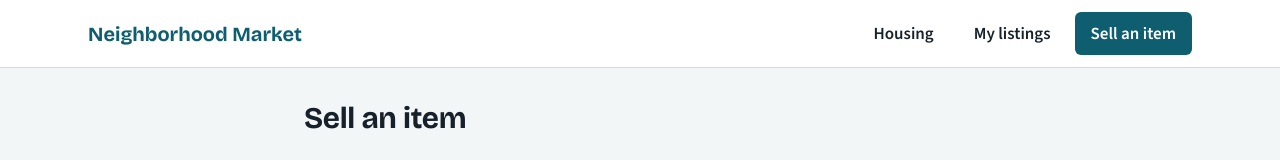
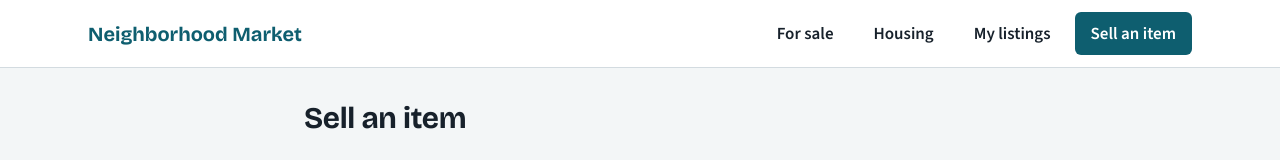
Before and after one commit to mahaalafeef/BuySell_State-College, a Next.js app: page /sell in a window 1280 px wide. Shown: the top 160 px of the page. Built offline with nearby package versions, Linux system fonts and the light colour scheme.

Commit message:
Update Header.tsx

```diff
--- a/src/components/Header.tsx
+++ b/src/components/Header.tsx
@@ -4,11 +4,14 @@ import { SITE_NAME } from "@/lib/config";
 export function Header() {
   return (
     <header className="border-b border-line bg-white">
-      <div className="container-page flex items-center justify-between gap-4 py-3">
+      <div className="container-page flex flex-wrap items-center justify-between gap-x-4 gap-y-2 py-3">
         <Link href="/" className="font-display text-xl font-bold text-brand">
           {SITE_NAME}
         </Link>
-        <nav className="flex items-center gap-2">
+        <nav className="flex flex-wrap items-center gap-2">
+          <Link href="/" className="btn text-ink hover:bg-paper">
+            For sale
+          </Link>
           <Link href="/housing" className="btn text-ink hover:bg-paper">
             Housing
           </Link>
```
